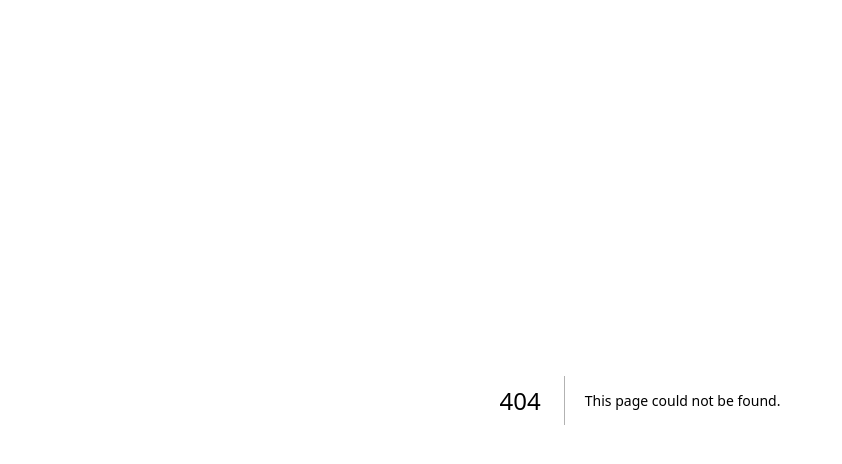
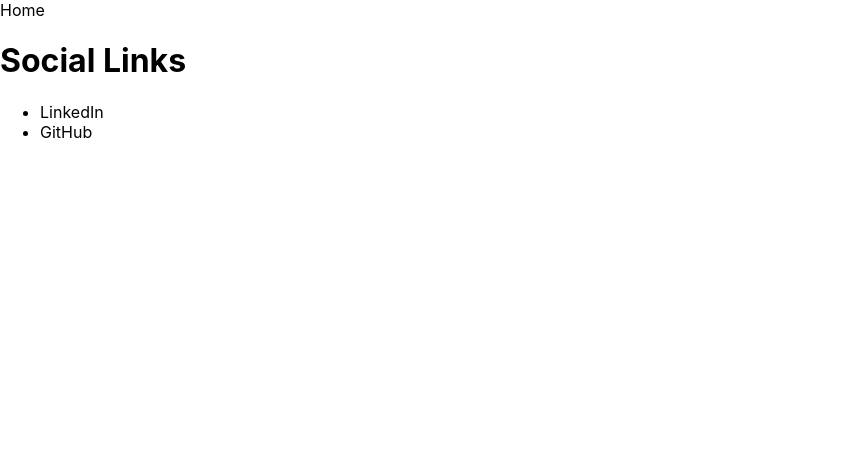
Before and after one commit to JackHowa/reactholiday22, a Next.js app: page /social-links in a window 1280 px wide. Before the commit this address had no page. Shown: the top 464 px of the page, without its empty margins (0-842 px from the left). Built offline with nearby package versions, Linux system fonts and the light colour scheme.

Commit message:
feat: Day 6: Share layout with (route groups)

```diff
--- a/app/about/head.jsx
+++ b/app/(bio)/about/head.jsx
@@ -1,4 +1,4 @@
-import DefaultTags from "../DefaultTags";
+import DefaultTags from "../../DefaultTags";
 
 export default function AboutHead() {
 	return (
--- a/app/about/page.jsx
+++ b/app/(bio)/about/page.jsx
@@ -1,7 +1,7 @@
 // "use client";
 import { ABOUT_ME } from './constants'
 export default function About() {
-	console.log('i am on the server, right? That is until a "use client" is added: then I will be run on each client and the server.')
+	// console.log('i am on the server, right? That is until a "use client" is added: then I will be run on each client and the server.')
 	return (
 		<div>
 			<h1>About Me</h1>
--- a/app/about/layout.jsx
+++ b/app/(bio)/layout.jsx
@@ -1,4 +1,5 @@
-export default function Layout({children}) {
+// this layout is shared between all the pages in the (bio) folder and nested within
+export default function Layout({ children }) {
 	return (
 		<main>
 			{/* goes within the page component for the children and nested within */}
--- /dev/null
+++ b/app/(bio)/social-links/page.jsx
@@ -0,0 +1,15 @@
+export default function SocialLinks() {
+	return (
+		<div>
+			<h1>Social Links</h1>
+			<ul>
+				<li>
+			<a href="https://www.linkedin.com/in/jackhowa/">LinkedIn</a>
+				</li>
+				<li>
+					<a href="https://github.com/JackHowa">GitHub</a>
+					</li>
+			</ul>
+		</div>
+	);
+}
```
Also changed, not shown: app/page.jsx (+7 -0 lines), app/(bio)/about/constants.js (renamed from app/about/constants.js), app/(bio)/about/more-about-me/layout.jsx (renamed from app/about/more-about-me/layout.jsx), app/(bio)/about/more-about-me/page.jsx (renamed from app/about/more-about-me/page.jsx), 1 other file (tests, documents, lock files or other folders).
